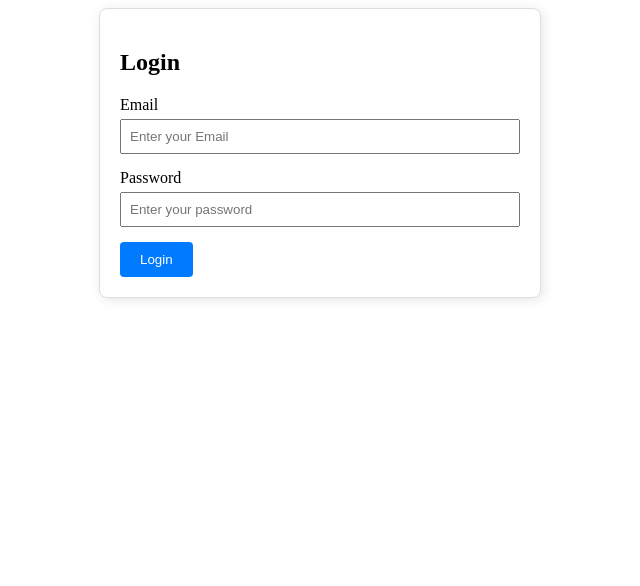
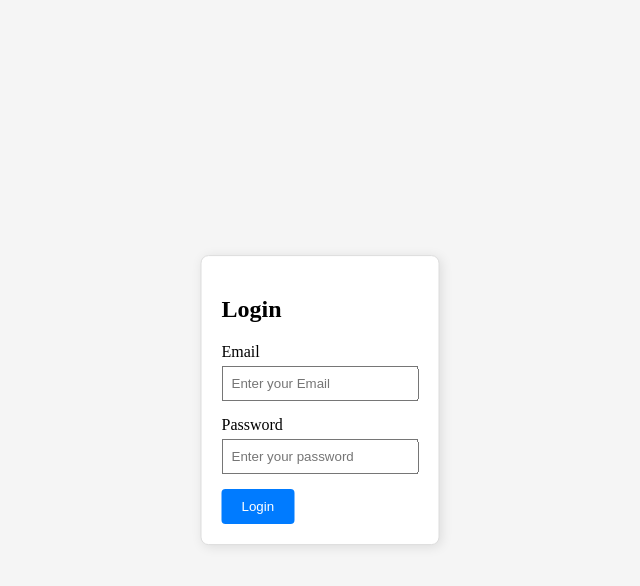
Before and after one commit to amine-zzr/real-time_ChatApp, a React (Create React App) app in the folder frontend/: page / in a window 1280 px wide. Shown: the top 586 px of the page, without its empty margins (320-960 px from the left). Built offline with nearby package versions, Linux system fonts and the light colour scheme.

Commit message:
centralize the login,register, prfile and chat cards

```diff
--- a/frontend/src/styles/styles.css
+++ b/frontend/src/styles/styles.css
@@ -1,10 +1,24 @@
 .login-container, .register-container, .profile-container, .settings-container, .chat-container {
-	max-width: 400px;
+	max-width: 600px;
 	margin: auto;
 	padding: 20px;
 	border: 1px solid #ddd;
 	border-radius: 8px;
-	box-shadow: 2px 2px 12px rgba(0,0,0,0.1);
+	box-shadow: 2px 2px 12px rgba(0, 0, 0, 0.1);
+	position: absolute;
+	top: 50%;
+	left: 50%;
+	transform: translate(-50%, -50%);
+	background-color: white;
+  }
+
+  html, body {
+	height: 100%;
+	margin: 0;
+	display: flex;
+	align-items: center;
+	justify-content: center;
+	background-color: #f5f5f5;
   }
 
   form div {
```
